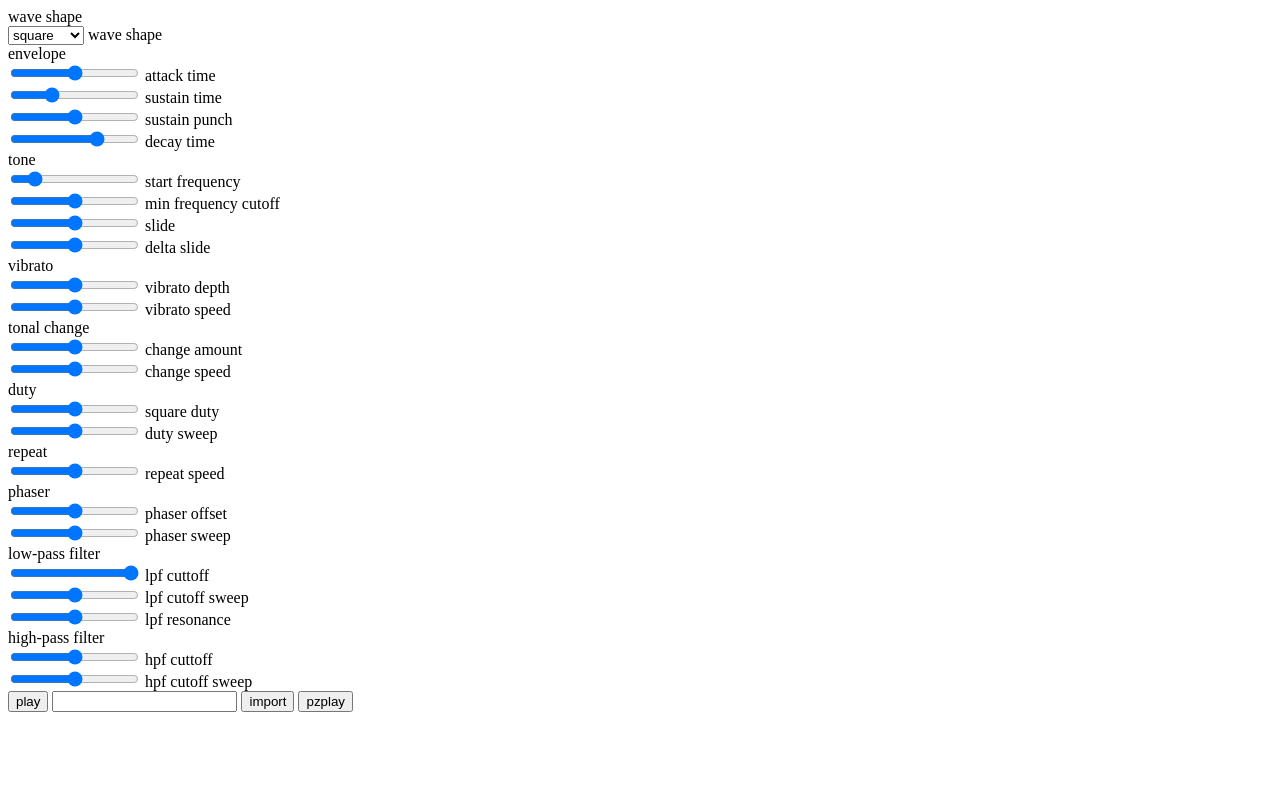
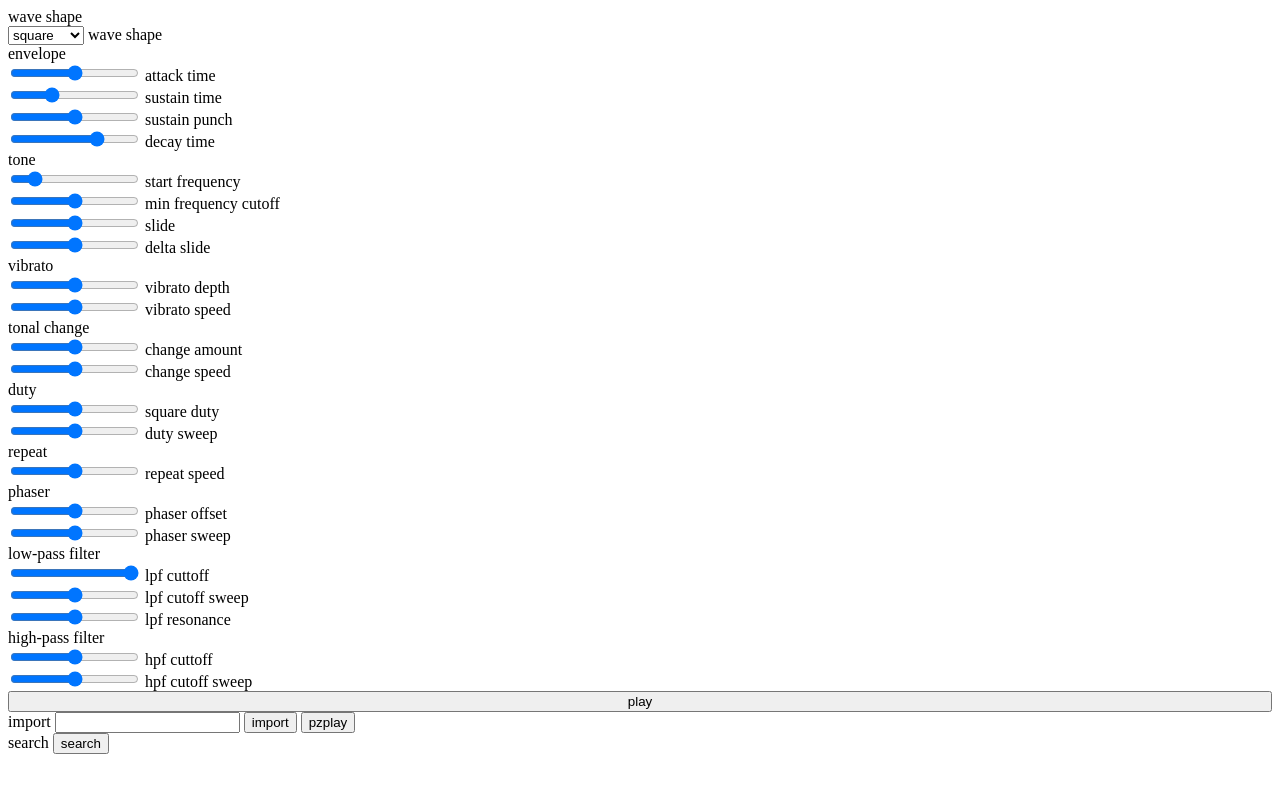
Before and after one commit to pancelor/puzzlescript-sfx-unscrambler, a plain HTML site: page src/index.html in a window 1280 px wide. Drawn offline with Linux system fonts and the light colour scheme.

Commit message:
working search; hangs but only for a minute or two

```diff
--- a/src/index.html
+++ b/src/index.html
@@ -223,13 +223,23 @@
       <label for="hpf cutoff sweep">hpf cutoff sweep</label>
     </div>
   </div>
+  <button onclick="playSliders()">play</button>
 </div>
 
-<button onclick="playSliders()">play</button>
+<div>
+  import
+  <input type="text" name="import" id="import">
+  <button onclick="importSfxCode()">import</button>
+  <button onclick="playVanillaSfx()">pzplay</button>
+</div>
 
-<input type="text" name="import" id="import">
-<button onclick="importSfxCode()">import</button>
-<button onclick="playVanillaSfx()">pzplay</button>
+<div>
+  search
+  <button onclick="search()">search</button>
+  <!-- <input type="checkbox" id="searching" name="searching" unchecked> -->
+  <!-- <label for="searching">searching</label> -->
+</div>
+
 
 <script type="text/javascript" src="rng.js"></script>
 <script type="text/javascript" src="sfxr.js"></script>
--- a/src/sfxr.js
+++ b/src/sfxr.js
@@ -1277,7 +1277,8 @@ for (let i=0; i<autoupdaters.length; i++) {
   elem.addEventListener("input",playSliders)
 }
 
-// 95729908
+// 95729908 wacky
+// 87450904 easy
 
 let diff_keys=[
   "p_arp_mod",
@@ -1310,22 +1311,41 @@ function diff(pa,pb) {
   }
   return result;
 }
-function search(params, n=1000000) {
+function search() {
+  // let check=document.getElementById("searching")
+  // check.checked=true
+
+  let goal = generateFromSliders()
+
   let bestSeed=0
-  let bestScore=1000000
+  let bestScore=1000
+  // let n=10000;
+  let n=1000000;
   for (let i=0; i<n; i++) {
-    if ((i&0xf_ffff)==0) console.log("progress",i,(i/n).toFixed(2))
-    let seed=(Math.random() * 100000000)|1
+    if ((i&0xffff)==0) {
+      console.log("progress:",Math.floor(i/n),"%")
+      // if (!check.checked) {
+      //   console.log("break early");
+      //   break
+      // }
+    }
+    for (let j=0; j<10; j++) {
+      let seed=i*100+j;
       let pfound = generateFromSeed(seed);
-    let score = diff(params,pfound)
+      let score = diff(goal,pfound)
       // console.log(seed,score);
       if (score < bestScore) {
         bestSeed=seed
         bestScore=score
         console.log("new best score:",seed,bestScore);
+        if (i>1000 || score<0.1) {
+          // don't play too early when lots of results are coming in
+          playParams(pfound)
         }
       }
-  console.log(bestSeed)
+    }
+  }
+  console.log("best seed:",bestSeed)
 }
 
 function logCompare(pa,pb) {
```
Lines whose indentation alone changed are shown as unchanged.
